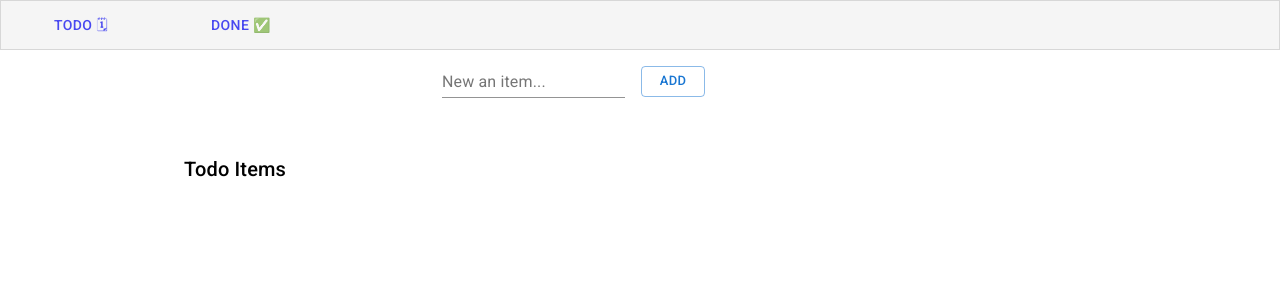
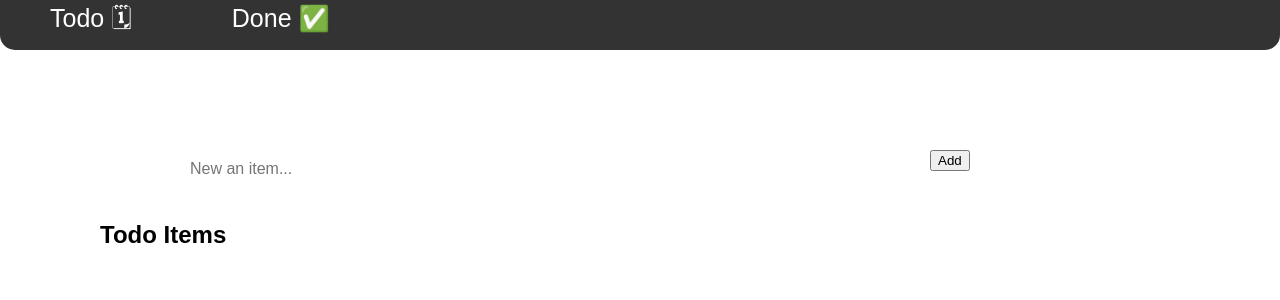
Before and after one commit to UrielVentura/todo-list-final-project, a React (Create React App) app: page /todo in a window 1280 px wide. Shown: the top 300 px of the page. Built offline with nearby package versions, Linux system fonts and the light colour scheme.

Commit message:
Remove material ui and some Css code

```diff
--- a/package.json
+++ b/package.json
@@ -3,13 +3,10 @@
   "version": "0.1.0",
   "private": true,
   "dependencies": {
-    "@emotion/react": "^11.4.1",
-    "@emotion/styled": "^11.3.0",
-    "@material-ui/core": "^4.12.3",
-    "@mui/material": "^5.0.3",
     "@testing-library/jest-dom": "^5.11.4",
     "@testing-library/react": "^11.1.0",
     "@testing-library/user-event": "^12.1.10",
+    "node-sass": "^5.0.0",
     "react": "^17.0.2",
     "react-dom": "^17.0.2",
     "react-redux": "^7.2.5",
--- a/public/index.html
+++ b/public/index.html
@@ -1,19 +1,13 @@
 <!DOCTYPE html>
 <html lang="en">
+
 <head>
   <meta charset="utf-8" />
   <link rel="icon" href="%PUBLIC_URL%/favicon.ico" />
   <meta name="viewport" content="width=device-width, initial-scale=1" />
   <meta name="theme-color" content="#000000" />
-    <meta
-      name="description"
-      content="Web site created using create-react-app"
-    />
+  <meta name="description" content="Web site created using create-react-app" />
   <link rel="apple-touch-icon" href="%PUBLIC_URL%/logo192.png" />
-    <link
-  rel="stylesheet"
-  href="https://fonts.googleapis.com/css?family=Roboto:300,400,500,700&display=swap"
-/>
   <!--
       manifest.json provides metadata used when your web app is installed on a
       user's mobile device or desktop. See https://developers.google.com/web/fundamentals/web-app-manifest/
@@ -30,6 +24,7 @@
     -->
   <title>React App</title>
 </head>
+
 <body>
   <noscript>You need to enable JavaScript to run this app.</noscript>
   <div id="root"></div>
@@ -44,4 +39,5 @@
       To create a production bundle, use `npm run build` or `yarn build`.
     -->
 </body>
+
 </html>
--- a/src/App.js
+++ b/src/App.js
@@ -1,42 +1,44 @@
 import React from 'react';
-import { Tabs, Tab, AppBar } from "@material-ui/core";
 import { Provider } from 'react-redux';
-import {store,persistor} from './redux/store';
+import { store, persistor } from './redux/store';
 import { PersistGate } from 'redux-persist/integration/react';
-import { Route, Switch, Redirect, BrowserRouter as Router, Link } from "react-router-dom";
+import {
+  Route,
+  Switch,
+  Redirect,
+  BrowserRouter as Router,
+  Link,
+} from 'react-router-dom';
 import Todo from './components/Todo';
 import Done from './components/Done';
+import './styles/styles.scss';
 
 const App = () => {
   return (
     <Provider store={store}>
       <PersistGate persistor={persistor}>
         <Router>
-          <div>
-            <AppBar position="static" variant="outlined" color="default">
-              <Tabs>
-                  <Link to="/todo" style={{ textDecoration: 'none' }}>
-                    <Tab label="Todo 🗓"></Tab>
-                  </Link>
-                  <Link to="/done" style={{ textDecoration: 'none' }}>
-                    <Tab value="two"label="Done ✅"></Tab>
-                  </Link>
-              </Tabs>
-            </AppBar>
+          <div className="navbar">
+            <Link to="/todo" className="link">
+              Todo 🗓
+            </Link>
+            <Link to="/done" className="link">
+              Done ✅
+            </Link>
           </div>
           <Switch>
             <Redirect exact from="/" to="/todo" />
             <Route path="/todo">
-              <Todo/>
+              <Todo />
             </Route>
             <Route path="/done">
-              <Done/>
+              <Done />
             </Route>
           </Switch>
         </Router>
       </PersistGate>
     </Provider>
-  )
-}
+  );
+};
 
-export default App
+export default App;
--- a/src/components/Done.js
+++ b/src/components/Done.js
@@ -1,52 +1,33 @@
-import React from 'react'
-import {useSelector, useDispatch } from 'react-redux'
-import { Container, Divider, List, ListItem, Typography} from '@material-ui/core'
-import { ListItemButton,ListItemIcon,Checkbox, ListItemText} from '@mui/material'
+import React from 'react';
+import { useSelector, useDispatch } from 'react-redux';
 
 const Done = () => {
+  const doneItems = useSelector(state => state.todo.done);
+  const dispatch = useDispatch();
 
-    const doneItems = useSelector(state => state.todo.done);
-    const dispatch = useDispatch();
+  const setDoneStatus = todo => {
+    dispatch({
+      type: 'UPDATE_DONE',
+      todo,
+    });
+  };
 
-    const setDoneStatus = (todo) =>{
-        dispatch({
-            type: "UPDATE_DONE",
-            todo
-        })
-    };
+  return (
+    <div className="donePanel">
+      <br />
+      <h2>Done Items</h2>
 
+      <ul>
+        {doneItems.map(t => (
+          <li key={t.id} className="" onClick={() => setDoneStatus(t)}>
+            <input type="checkbox" id={t.id} />
+            {t.description}
+            <hr />
+          </li>
+        ))}
+      </ul>
+    </div>
+  );
+};
 
-    return (
-    <Container maxWidth="md">
-        <br/>
-        <br/>
-        <Typography variant="h6">
-            Done Items
-        </Typography>
-
-        <List>
-                {
-                    doneItems.map ( t =>(
-                        <>
-                            <ListItem key={t.id} onClick={() => setDoneStatus(t)} disabled={t.status === 1 ? true : false}>
-                                <ListItemButton >
-                                    <ListItemIcon>
-                                        <Checkbox
-                                        edge="start"
-                                        checked={t.status === 1 ? 1 : 0}
-                                        />
-                                    </ListItemIcon>
-                                <ListItemText id={t.id} primary={t.description} />
-                                </ListItemButton>
-                            </ListItem>
-                            <Divider />
-                        </>
-
-                    ))
-                }
-        </List>
-    </Container>
-    )
-}
-
-export default Done
+export default Done;
--- a/src/components/Todo.js
+++ b/src/components/Todo.js
@@ -1,19 +1,16 @@
-import React, { useState } from 'react'
-import { connect, useSelector, useDispatch } from 'react-redux'
-import { Container, Divider, List, ListItem, TextField, Typography} from '@material-ui/core'
-import { ListItemButton,ListItemIcon,Checkbox, ListItemText, Button} from '@mui/material'
-
+import React, { useState } from 'react';
+import { useSelector, useDispatch } from 'react-redux';
 const Todo = () => {
   const todosItems = useSelector(state => state.todo.todos);
   const [todo, setTodo] = useState('');
-    const [todoError, setTodoError] = useState(false);
+  //const [todoError, setTodoError] = useState(false);
   const dispatch = useDispatch();
 
-    const setTodoStatus = (todo) =>{
+  const setTodoStatus = todo => {
     dispatch({
-            type: "UPDATE_TODO",
-            todo
-        })
+      type: 'UPDATE_TODO',
+      todo,
+    });
   };
 
   const newToDoHandler = () => {
@@ -21,58 +18,54 @@ const Todo = () => {
     const newTodo = {
       id,
       description: todo,
-            status: 0
-        }
+      status: 0,
+    };
 
-        if(todo === ''){
-            setTodoError(true)
-            return
-        }
+    /*if (todo === '') {
+      setTodoError(true);
+      return;
+    }*/
 
     dispatch({
-            type: "ADD_TODO",
-            todo: newTodo
+      type: 'ADD_TODO',
+      todo: newTodo,
     });
     setTodo('');
-
   };
 
+  return (
+    <div className="todoPanel">
+      <div className="newTodoForm">
+        <input
+          className="inputNewTodo"
+          type="text"
+          id="new-todo"
+          placeholder="New an item..."
+          value={todo}
+          onChange={e => setTodo(e.target.value)}
+        />
+        <button
+          variant="outlined"
+          color="primary"
+          sx={{ margin: 2 }}
+          size="small"
+          onClick={() => newToDoHandler()}
+        >
+          Add
+        </button>
+      </div>
+      <h2>Todo Items</h2>
 
-    return (
-        <Container maxWidth="md">
-            <Container maxWidth="xs">
-                <TextField id="new-todo" label="New an item..." value={todo} error={todoError} onClick={() => setTodoError(false)} variant="standard" onChange={(e) => setTodo(e.target.value)} />
-                <Button variant="outlined" color="primary" sx={{margin: 2}} size="small" onClick={() => newToDoHandler()}>Add</Button>
-            </Container>
-
-            <br/>
-            <br/>
-            <Typography variant="h6">
-                Todo Items
-            </Typography>
-
-            <List>
-                    {
-                        todosItems.map ( t =>(
-                            <>
-                            <ListItem key={t.id} onClick={() => setTodoStatus(t)}>
-                                <ListItemButton >
-                                    <ListItemIcon>
-                                        <Checkbox
-                                        edge="start"
-                                        checked={t.status === 1 ? 1 : 0}
-                                        />
-                                    </ListItemIcon>
-                                <ListItemText id={t.id} primary={t.description} />
-                                </ListItemButton>
-                            </ListItem>
-                            <Divider />
-                            </>
-
-                        ))
-                        }
-            </List>
-        </Container>
-    )
-}
-export default connect(null, null)(Todo)
+      <ul>
+        {todosItems.map(t => (
+          <li key={t.id} onClick={() => setTodoStatus(t)}>
+            <input type="checkbox" id={t.id} />
+            {t.description}
+            <hr />
+          </li>
+        ))}
+      </ul>
+    </div>
+  );
+};
+export default Todo;
--- /dev/null
+++ b/src/styles/styles.scss
@@ -0,0 +1,42 @@
+body {
+  margin: 0;
+  font-family: Arial, Helvetica, sans-serif;
+}
+
+.navbar {
+  background-color: #333;
+  color: white;
+  border-radius: 0px 0px 15px 15px;
+  height: 50px;
+
+  .link {
+    color: white;
+    text-decoration: none;
+    margin-left: 30px;
+    margin: 50px;
+    font-size: 25px;
+  }
+
+  :hover {
+    background-color: rgba(255, 255, 255, 0.329);
+  }
+}
+
+.todoPanel {
+  margin: 100px;
+
+  .inputNewTodo {
+    margin: 0;
+    border: none;
+    border-radius: 0;
+    box-sizing: border-box;
+    width: 75%;
+    padding: 10px;
+    float: left;
+    font-size: 16px;
+  }
+  .newTodoForm {
+    margin-left: 80px;
+    margin-bottom: 50px;
+  }
+}
```
Also changed, not shown: 1 other file (tests, documents, lock files or other folders). Lines whose indentation alone changed are shown as unchanged.
